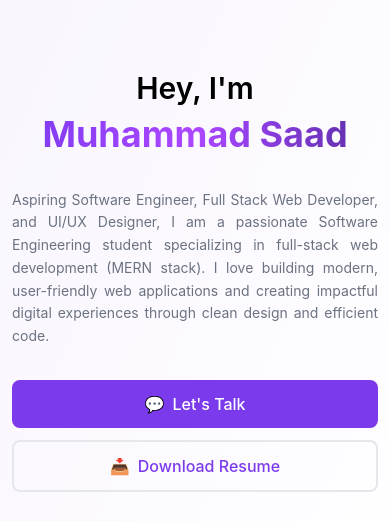
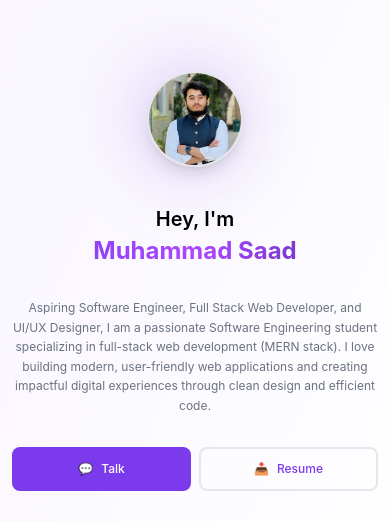
Before and after one commit to Saadimehar/portfolio, a Next.js app: page / in a window 390 px wide. Shown: the part 167-688 px from the top of the page. Built offline with nearby package versions, Linux system fonts and the light colour scheme; no server answers.

Commit message:
Update Hero section for mobile responsive design: add circular profile picture, smaller fonts, and inline buttons

```diff
--- a/src/components/sections/Hero.tsx
+++ b/src/components/sections/Hero.tsx
@@ -60,35 +60,55 @@ export const Hero = () => {
         <div className="grid grid-cols-1 lg:grid-cols-2 gap-8 sm:gap-12 lg:gap-20 items-center">
           {/* Left Content */}
           <div className="flex flex-col gap-6 sm:gap-8 animate-fade-in">
+            {/* Mobile Profile Picture - Show only on mobile */}
+            <div className="lg:hidden flex justify-center mb-4">
+              <div className="relative w-24 h-24">
+                <div className="absolute inset-0 bg-linear-to-r from-accent/40 to-secondary/20 rounded-full blur-2xl" />
+                <div className="relative w-full h-full bg-card rounded-full overflow-hidden border-2 border-accent/30 shadow-lg">
+                  <Image
+                    src="/images/about/dp.png"
+                    alt={siteConfig.name}
+                    fill
+                    className="object-cover object-center"
+                    priority
+                    sizes="100px"
+                  />
+                  <div className="absolute inset-0 bg-linear-to-t from-background/10 via-transparent to-transparent pointer-events-none" />
+                </div>
+              </div>
+            </div>
+
             {/* Name */}
             <div className="text-center lg:text-left space-y-2">
               <h1 className="text-4xl sm:text-5xl md:text-6xl lg:text-7xl font-bold leading-tight mb-2 sm:mb-4">
-                <span className="block dark:text-white text-foreground text-3xl sm:text-4xl md:text-5xl lg:text-6xl font-semibold mb-1 sm:mb-2 leading-tight">
+                <span className="block dark:text-white text-foreground text-xl sm:text-4xl md:text-5xl lg:text-6xl font-semibold mb-1 sm:mb-2 leading-tight">
                   Hey, I'm
                 </span>
-                <span className="block bg-linear-to-r from-accent via-purple-500 to-secondary bg-clip-text text-transparent text-4xl sm:text-5xl md:text-6xl lg:text-5xl font-bold leading-tight">
+                <span className="block bg-linear-to-r from-accent via-purple-500 to-secondary bg-clip-text text-transparent text-2xl sm:text-5xl md:text-6xl lg:text-5xl font-bold leading-tight">
                   Muhammad Saad
                 </span>
               </h1>
             </div>
 
             {/* Description */}
-            <p className="text-sm sm:text-base md:text-lg text-muted-foreground leading-relaxed text-justify">
+            <p className="text-xs sm:text-base md:text-lg text-muted-foreground leading-relaxed text-center lg:text-justify">
               {siteConfig.description}
             </p>
 
             {/* CTA Buttons */}
-            <div className="flex flex-col sm:flex-row gap-3 sm:gap-4 pt-2 sm:pt-4 justify-center lg:justify-start w-full sm:w-auto">
-              <Link href="#contact" className="w-full sm:w-auto">
-                <Button variant="primary" size="md" className="w-full">
+            <div className="flex flex-row gap-2 sm:gap-4 pt-2 sm:pt-4 justify-center lg:justify-start w-full flex-wrap">
+              <Link href="#contact" className="flex-1 sm:flex-none min-w-fit">
+                <Button variant="primary" size="sm" className="w-full text-xs sm:text-sm md:text-base px-2 sm:px-4">
                   <span>💬</span>
-                  Let's Talk
+                  <span className="hidden sm:inline">Let's Talk</span>
+                  <span className="sm:hidden">Talk</span>
                 </Button>
               </Link>
-              <a href={siteConfig.resume} download="Muhammad_Saad_CV.pdf" className="w-full sm:w-auto">
-                <Button variant="outline" size="md" className="w-full">
+              <a href={siteConfig.resume} download="Muhammad_Saad_CV.pdf" className="flex-1 sm:flex-none min-w-fit">
+                <Button variant="outline" size="sm" className="w-full text-xs sm:text-sm md:text-base px-2 sm:px-4">
                   <span>📥</span>
-                  Download Resume
+                  <span className="hidden sm:inline">Download Resume</span>
+                  <span className="sm:hidden">Resume</span>
                 </Button>
               </a>
             </div>
```
